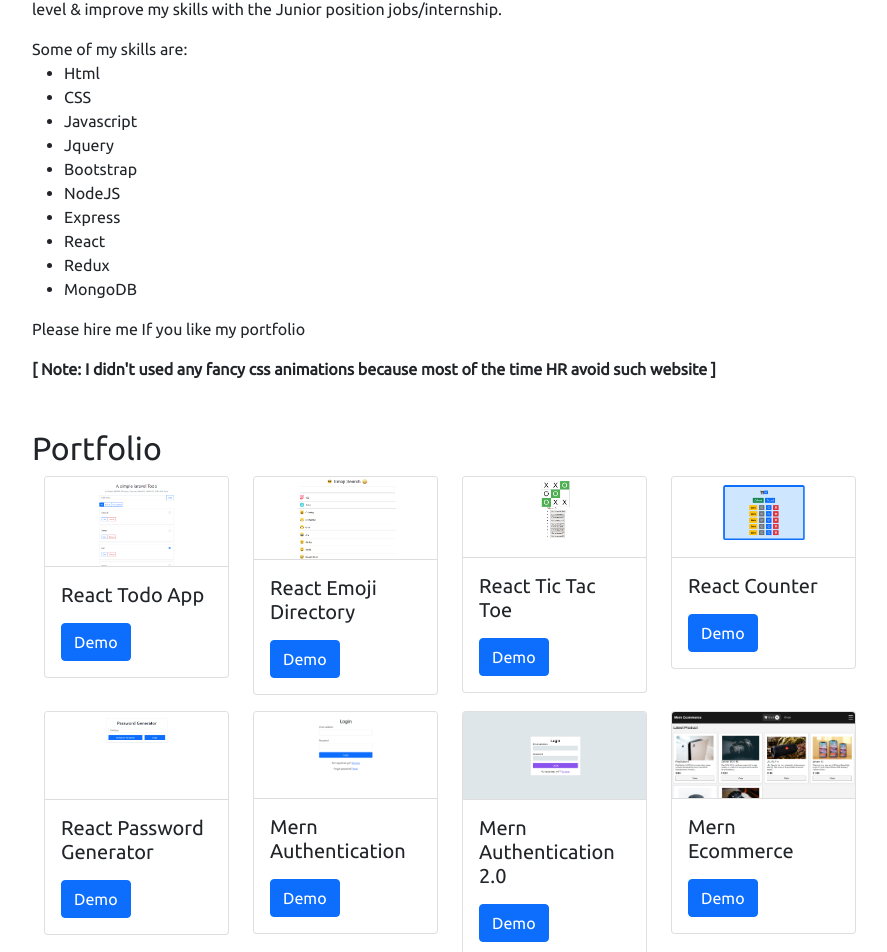
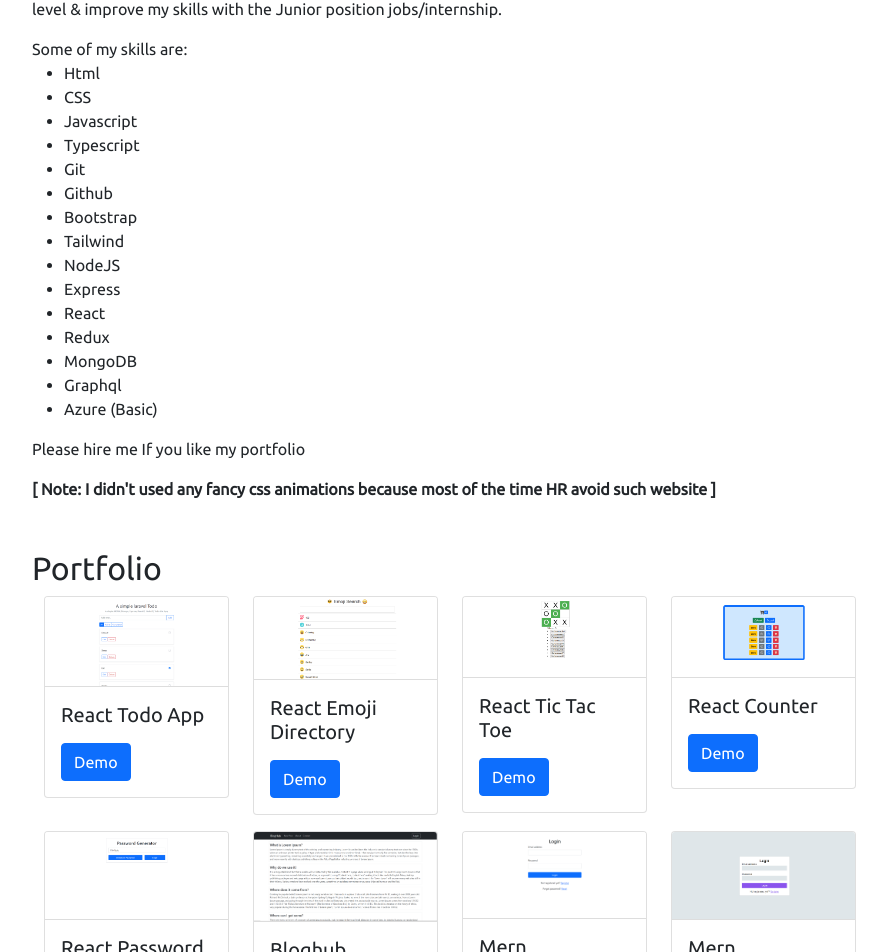
Before and after one commit to ssakib4040/nextjs-portfolio, a React (Vite) app: page / in a window 1280 px wide. Shown: the part 938-1890 px from the top of the page, without its empty margins (330-1217 px from the left). Built offline with nearby package versions, Linux system fonts and the light colour scheme.

Commit message:
Bloghub project added

```diff
--- a/src/App.jsx
+++ b/src/App.jsx
@@ -132,13 +132,18 @@ function App() {
               <li>Html</li>
               <li>CSS</li>
               <li>Javascript</li>
-              <li>Jquery</li>
+              <li>Typescript</li>
+              <li>Git</li>
+              <li>Github</li>
               <li>Bootstrap</li>
+              <li>Tailwind</li>
               <li>NodeJS</li>
               <li>Express</li>
               <li>React</li>
               <li>Redux</li>
               <li>MongoDB</li>
+              <li>Graphql</li>
+              <li>Azure (Basic)</li>
             </ul>
           </div>
 
@@ -182,6 +187,12 @@ function App() {
                 image="./react-password-generator.png"
                 name="React Password Generator"
                 projectUrl="https://react-password-generator-4040.netlify.app/"
+              />
+
+              <Portfolio
+                image="./bloghub.png"
+                name="Bloghub"
+                projectUrl="https://bloghub-red.vercel.app"
               />
 
               <Portfolio
```
Also changed, not shown: public/bloghub.png (added).
